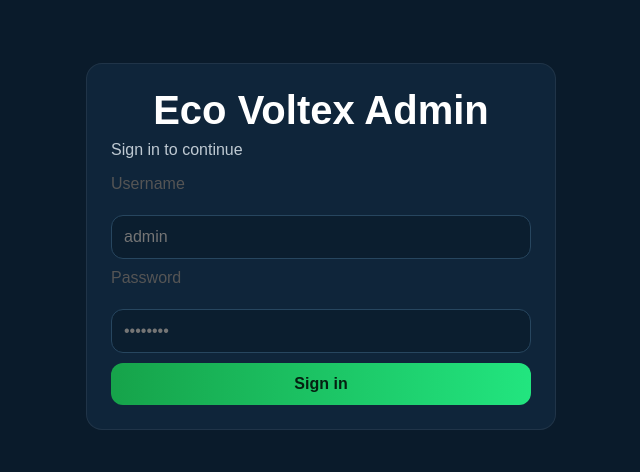
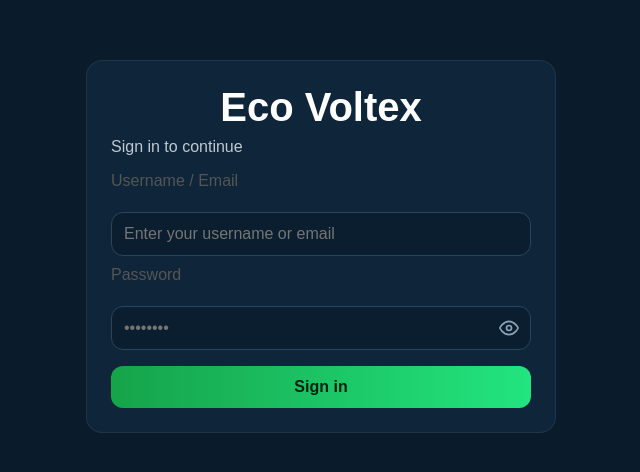
Before and after one commit to Umer-014/Eco-Voltex-Invoice-Frontend, a React (Create React App) app: page /login in a window 1280 px wide. Shown: the part 178-650 px from the top of the page, without its empty margins (319-959 px from the left). Built offline with nearby package versions, Linux system fonts and the light colour scheme; no server answers.

Commit message:
feat(auth): update login placeholders and add password visibility toggle
- Replace admin specific placeholder with generic username input
- Implement show/hide password toggle button with SVG eye icons

```diff
--- a/src/Components/Login.js
+++ b/src/Components/Login.js
@@ -5,46 +5,95 @@ import { useNavigate } from 'react-router-dom';
 export default function Login() {
   const { login } = useAuth();
   const nav = useNavigate();
-  const [form, setForm] = useState({ username:'', password:'' });
+  const [form, setForm] = useState({ username: '', password: '' });
   const [err, setErr] = useState('');
   const [busy, setBusy] = useState(false);
+  const [showPassword, setShowPassword] = useState(false);
 
   const submit = async (e) => {
     e.preventDefault();
-    setErr(''); setBusy(true);
+    setErr('');
+    setBusy(true);
     try {
       await login(form.username, form.password);
       nav('/admin');
     } catch {
       setErr('Invalid credentials');
-    } finally { setBusy(false); }
+    } finally {
+      setBusy(false);
+    }
   };
 
   return (
-    <div style={{minHeight:'100vh',display:'grid',placeItems:'center',padding:24,background:'#0A1B2B'}}>
-      <div style={{width:'100%',maxWidth:420,background:'#0f253a',borderRadius:16,padding:24,color:'#EAF2F8',border:'1px solid rgba(255,255,255,.07)'}}>
-        <h1 style={{margin:'0 0 8px'}}>Eco Voltex Admin</h1>
-        <p style={{margin:'0 0 16px',opacity:.8}}>Sign in to continue</p>
-        <form onSubmit={submit} style={{display:'grid',gap:10}}>
-          <label>Username</label>
+    <div style={{ minHeight: '100vh', display: 'grid', placeItems: 'center', padding: 24, background: '#0A1B2B' }}>
+      <div style={{ width: '100%', maxWidth: 420, background: '#0f253a', borderRadius: 16, padding: 24, color: '#EAF2F8', border: '1px solid rgba(255,255,255,.07)' }}>
+        <h1 style={{ margin: '0 0 8px' }}>Eco Voltex</h1>
+        <p style={{ margin: '0 0 16px', opacity: .8 }}>Sign in to continue</p>
+        <form onSubmit={submit} style={{ display: 'grid', gap: 10 }}>
+          <label>Username / Email</label>
           <input
             value={form.username}
-            onChange={(e)=>setForm({...form, username:e.target.value})}
-            placeholder="admin"
+            onChange={(e) => setForm({ ...form, username: e.target.value })}
+            placeholder="Enter your username or email"
             autoComplete="username"
-            style={{padding:12,borderRadius:12,border:'1px solid #27465f',background:'#0b1e2f',color:'#EAF2F8'}}
+            style={{ padding: 12, borderRadius: 12, border: '1px solid #27465f', background: '#0b1e2f', color: '#EAF2F8' }}
           />
+
           <label>Password</label>
-          <input
-            type="password"
-            value={form.password}
-            onChange={(e)=>setForm({...form, password:e.target.value})}
-            placeholder="••••••••"
-            autoComplete="current-password"
-            style={{padding:12,borderRadius:12,border:'1px solid #27465f',background:'#0b1e2f',color:'#EAF2F8'}}
-          />
-          {err && <div style={{background:'rgba(255,107,107,.1)',border:'1px solid rgba(255,107,107,.3)',color:'#ffd5d5',padding:10,borderRadius:10}}>{err}</div>}
-          <button disabled={busy} style={{padding:12,borderRadius:12,border:'none',fontWeight:700,background:'linear-gradient(90deg,#16A34A,#22E57F)',color:'#052011'}}>
+          <div style={{ position: 'relative', display: 'flex', alignItems: 'center' }}>
+            <input
+              type={showPassword ? 'text' : 'password'}
+              value={form.password}
+              onChange={(e) => setForm({ ...form, password: e.target.value })}
+              placeholder="••••••••"
+              autoComplete="current-password"
+              style={{
+                width: '100%',
+                padding: '12px 42px 12px 12px',
+                borderRadius: 12,
+                border: '1px solid #27465f',
+                background: '#0b1e2f',
+                color: '#EAF2F8',
+                boxSizing: 'border-box'
+              }}
+            />
+            <button
+              type="button"
+              onClick={() => setShowPassword(!showPassword)}
+              style={{
+                position: 'absolute',
+                right: 12,
+                background: 'none',
+                border: 'none',
+                color: '#8CA3BA',
+                cursor: 'pointer',
+                padding: 0,
+                display: 'flex',
+                alignItems: 'center',
+                justifyContent: 'center',
+                outline: 'none'
+              }}
+              title={showPassword ? 'Hide password' : 'Show password'}
+            >
+              {showPassword ? (
+                /* Eye Closed Icon */
+                <svg width="20" height="20" viewBox="0 0 24 24" fill="none" stroke="currentColor" strokeWidth="2" strokeLinecap="round" strokeLinejoin="round">
+                  <path d="M17.94 17.94A10.07 10.07 0 0 1 12 20c-7 0-11-8-11-8a18.45 18.45 0 0 1 5.06-5.94M9.9 4.24A9.12 9.12 0 0 1 12 4c7 0 11 8 11 8a18.5 18.5 0 0 1-2.16 3.19m-6.72-1.07a3 3 0 1 1-4.24-4.24" />
+                  <line x1="1" y1="1" x2="23" y2="23" />
+                </svg>
+              ) : (
+                /* Eye Open Icon */
+                <svg width="20" height="20" viewBox="0 0 24 24" fill="none" stroke="currentColor" strokeWidth="2" strokeLinecap="round" strokeLinejoin="round">
+                  <path d="M1 12s4-8 11-8 11 8 11 8-4 8-11 8-11-8-11-8z" />
+                  <circle cx="12" cy="12" r="3" />
+                </svg>
+              )}
+            </button>
+          </div>
+
+          {err && <div style={{ background: 'rgba(255,107,107,.1)', border: '1px solid rgba(255,107,107,.3)', color: '#ffd5d5', padding: 10, borderRadius: 10 }}>{err}</div>}
+
+          <button disabled={busy} style={{ padding: 12, borderRadius: 12, border: 'none', fontWeight: 700, background: 'linear-gradient(90deg,#16A34A,#22E57F)', color: '#052011', cursor: busy ? 'not-allowed' : 'pointer', marginTop: 6 }}>
             {busy ? 'Signing in…' : 'Sign in'}
           </button>
         </form>
```
